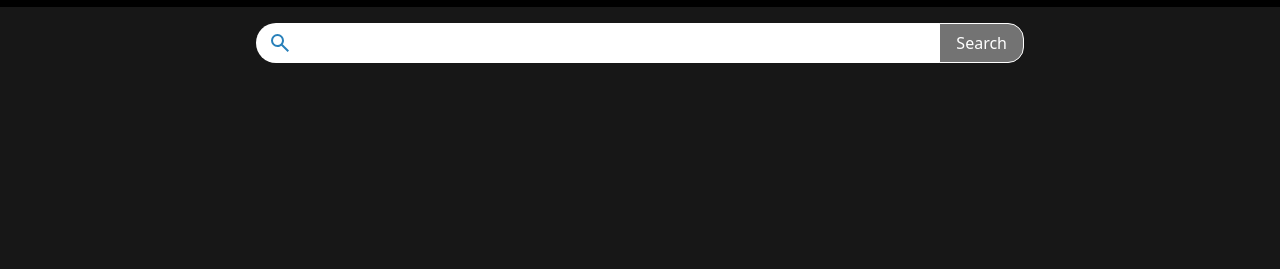
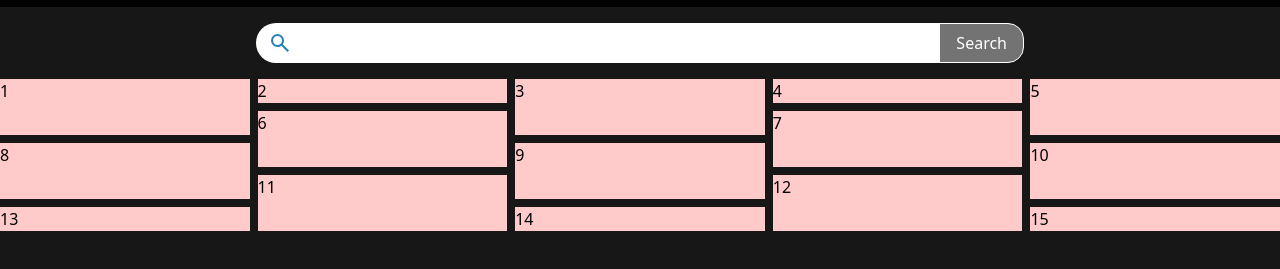
Before and after one commit to Blueinno-Technology-Classroom/lesson-3-gameonwet, a website: page public/index.html in a window 1280 px wide. Shown: the part 57-326 px from the top of the page. Drawn offline with Linux system fonts and the light colour scheme.

Commit message:
fddfdfdsfdafdafasfs

```diff
--- a/public/index.html
+++ b/public/index.html
@@ -40,5 +40,23 @@
         </button>
       </div>
     </div>
+
+    <div class="grid grid-cols-5 grid-rows-5 gap-2">
+      <div class="row-span-2 bg-red-200">1</div>
+      <div class="row-span-1 bg-red-200">2</div>
+      <div class="row-span-2 bg-red-200">3</div>
+      <div class="row-span-1 bg-red-200">4</div>
+      <div class="row-span-2 bg-red-200">5</div>
+      <div class="row-span-2 bg-red-200">6</div>
+      <div class="row-span-2 bg-red-200">7</div>
+      <div class="row-span-2 bg-red-200">8</div>
+      <div class="row-span-2 bg-red-200">9</div>
+      <div class="row-span-2 bg-red-200">10</div>
+      <div class="row-span-2 bg-red-200">11</div>
+      <div class="row-span-2 bg-red-200">12</div>
+      <div class="row-span-1 bg-red-200">13</div>
+      <div class="row-span-1 bg-red-200">14</div>
+      <div class="row-span-1 bg-red-200">15</div>
+    </div>
   </body>
 </html>
```
Also changed, not shown: public/output.css.
